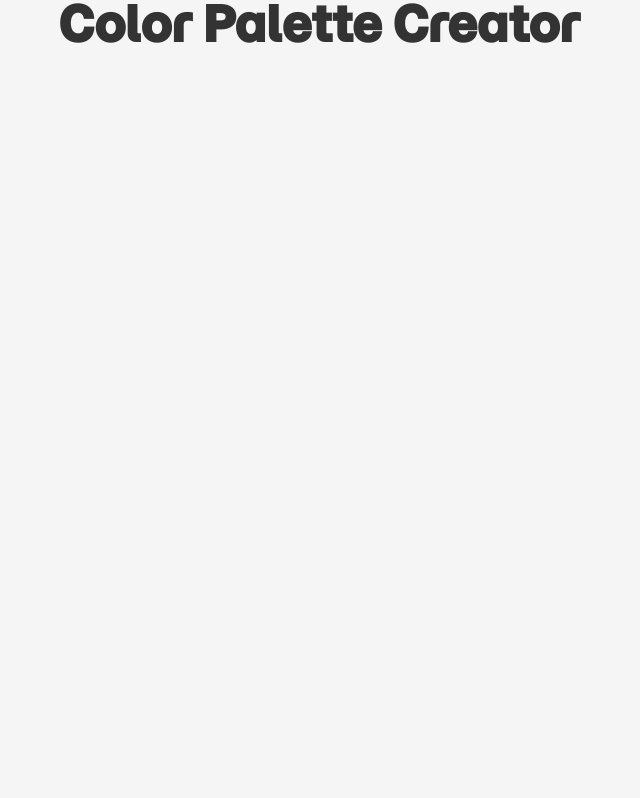
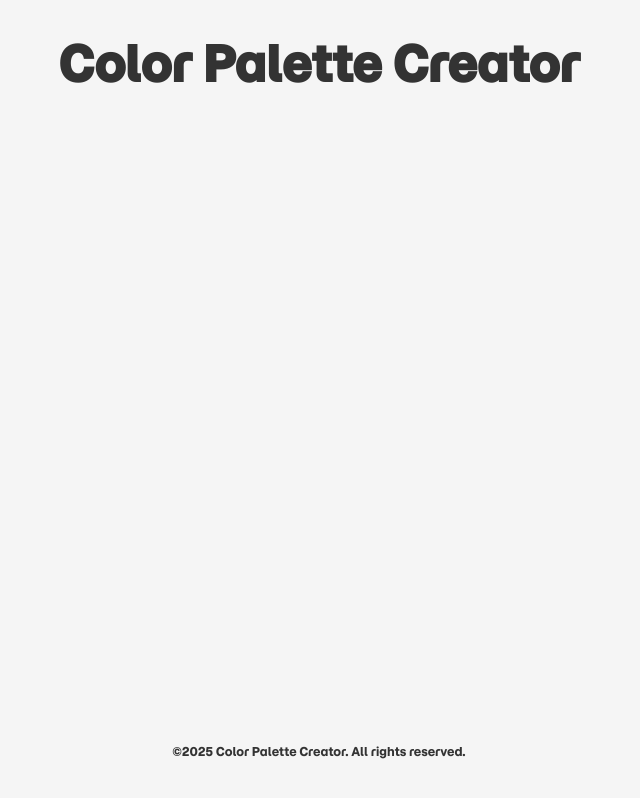
Before and after one commit to DanielG808/color-palette-creator, a Next.js app: page / in a window 1280 px wide. Shown: the whole page, without its empty margins (321-961 px from the left). Built offline with nearby package versions, Linux system fonts and the light colour scheme.

Commit message:
added page layout styling

```diff
--- a/app/layout.tsx
+++ b/app/layout.tsx
@@ -1,6 +1,7 @@
 import type { Metadata } from "next";
 import localFont from "next/font/local";
 import "./globals.css";
+import Footer from "@/components/footer";
 
 export const metadata: Metadata = {
   title: "Color Palette Creator",
@@ -20,9 +21,10 @@ export default function RootLayout({
   return (
     <html lang="en">
       <body
-        className={`${momoTrustDisplay.className} min-h-screen antialiased`}
+        className={`${momoTrustDisplay.className} flex flex-col min-h-screen p-10 antialiased`}
       >
         {children}
+        <Footer />
       </body>
     </html>
   );
--- a/app/page.tsx
+++ b/app/page.tsx
@@ -2,7 +2,7 @@ import PageTitleLink from "@/components/page-title-link";
 
 export default function Home() {
   return (
-    <main className="flex flex-col justify-center items-center">
+    <main className="flex-1 flex flex-col items-center">
       <PageTitleLink />
     </main>
   );
--- /dev/null
+++ b/components/footer.tsx
@@ -0,0 +1,8 @@
+export default function Footer() {
+  return (
+    <footer className="mx-auto text-xs">
+      &copy;{new Date().getFullYear()} Color Palette Creator. All rights
+      reserved.
+    </footer>
+  );
+}
```
